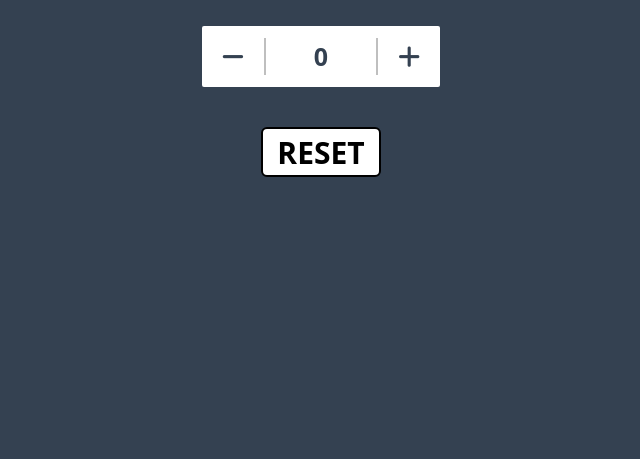
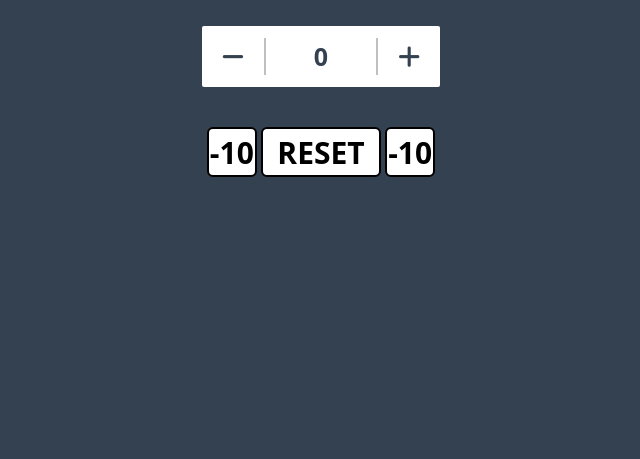
Before and after one commit to HuSTLeR1709/incNdec, a plain HTML site: page index.html in a window 1280 px wide. Shown: the part 341-800 px from the top of the page, without its empty margins (319-959 px from the left). Drawn offline with nearby package versions, Linux system fonts and the light colour scheme.

Commit message:
buttons added

```diff
--- a/index.html
+++ b/index.html
@@ -27,9 +27,11 @@
 
             </div>
             <div>
+                <button class="border-2 border-black h-[50px] w-[50px] bg-white rounded-md text-[30px] font-semibold ">-10</button>
                 <button onclick="reset()" class="border-2 border-black h-[50px] w-[120px] rounded-md bg-white text-[30px] font-semibold" >
                     RESET
                 </button>
+                <button class="border-2 border-black h-[50px] w-[50px] bg-white rounded-md text-[30px] font-semibold ">-10</button>
             </div>
         </div>
         <script src="https://kit.fontawesome.com/cadca7bdc7.js" crossorigin="anonymous"></script>
```
